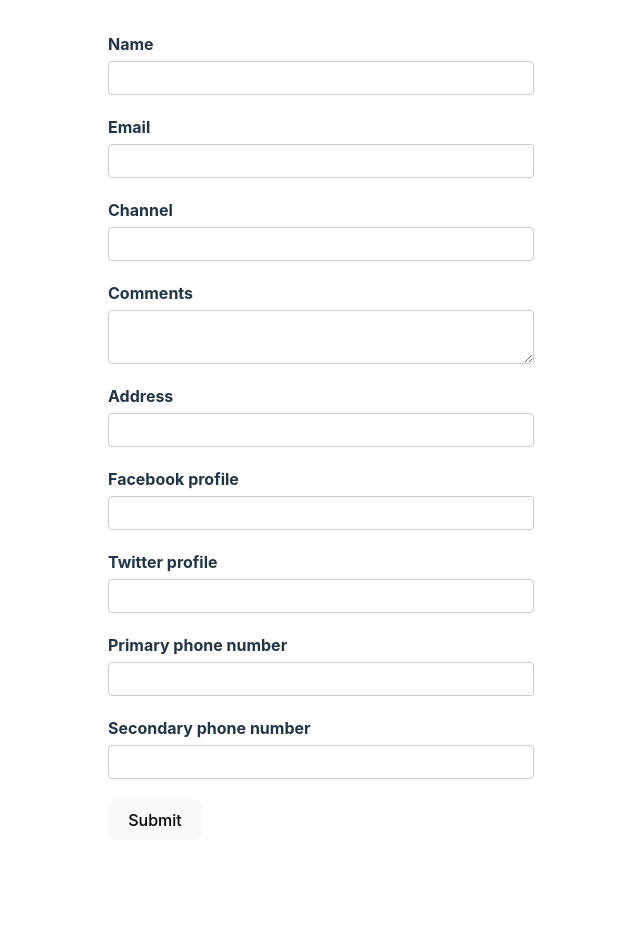
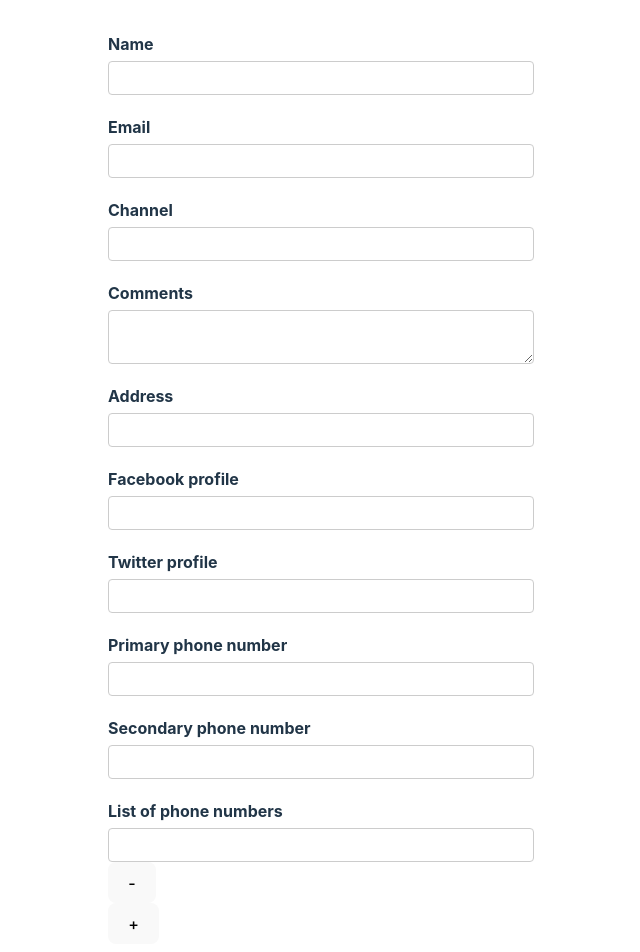
Before and after one commit to maormenashe/vite-react-formik, a React (Vite) app: page / in a window 1280 px wide. Shown: the top 952 px of the page, without its empty margins (319-959 px from the left). Before the commit the page ends 872 px from the top, so only its background shows below. Built offline with nearby package versions, Linux system fonts and the light colour scheme.

Commit message:
Using FieldArray

```diff
--- a/src/components/YoutubeFormFormik.tsx
+++ b/src/components/YoutubeFormFormik.tsx
@@ -5,6 +5,9 @@ import {
   Field,
   ErrorMessage,
   FieldProps,
+  FieldArray,
+  FieldArrayRenderProps,
+  FormikProps,
 } from "formik";
 import * as Yup from "yup";
 import * as React from "react";
@@ -25,6 +28,7 @@ type YoutubeForm = {
   address: string;
   social: Social;
   phoneNumbers: string[];
+  phNumbers: string[];
 };
 
 const initialValues: YoutubeForm = {
@@ -38,6 +42,7 @@ const initialValues: YoutubeForm = {
     twitter: "",
   },
   phoneNumbers: ["", ""],
+  phNumbers: [""],
 };
 
 const onSubmit = (
@@ -56,11 +61,16 @@ const validationSchema = Yup.object({
       .matches(/^[0-9]+$/, "Phone number must be digits only")
       .required("Required")
   ),
+  phNumbers: Yup.array().of(
+    Yup.string()
+      .matches(/^[0-9]+$/, "Phone number must be digits only")
+      .required("Required")
+  ),
 });
 
 const YoutubeFormFormik: React.FunctionComponent<IYoutubeFormProps> = () => {
   return (
-    <Formik
+    <Formik<YoutubeForm>
       initialValues={initialValues}
       validationSchema={validationSchema}
       onSubmit={onSubmit}
@@ -135,6 +145,39 @@ const YoutubeFormFormik: React.FunctionComponent<IYoutubeFormProps> = () => {
           <ErrorMessage name="phoneNumbers[1]" component={TextError} />
         </div>
 
+        <div className="form-control">
+          <label>List of phone numbers</label>
+          <FieldArray name="phNumbers">
+            {(fieldArrProps: FieldArrayRenderProps) => {
+              const { push, remove, form } = fieldArrProps;
+              const { values } = form as FormikProps<YoutubeForm>;
+              const { phNumbers } = values;
+
+              return (
+                <div>
+                  {phNumbers.map((_, index) => {
+                    return (
+                      <div key={index}>
+                        <Field type="text" name={`phNumbers[${index}]`} />
+                        <ErrorMessage
+                          name={`phNumbers[${index}]`}
+                          component={TextError}
+                        />
+                        <button type="button" onClick={() => remove(index)}>
+                          -
+                        </button>
+                      </div>
+                    );
+                  })}
+                  <button type="button" onClick={() => push("")}>
+                    +
+                  </button>
+                </div>
+              );
+            }}
+          </FieldArray>
+        </div>
+
         <button type="submit">Submit</button>
       </Form>
     </Formik>
```
